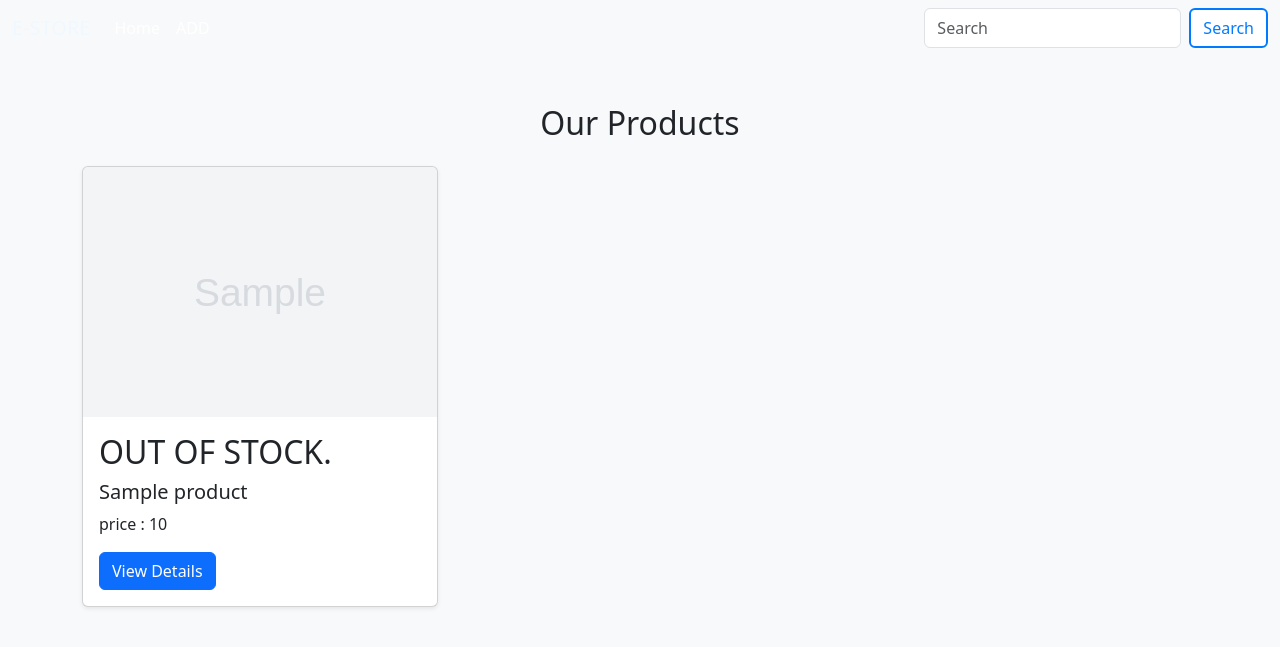
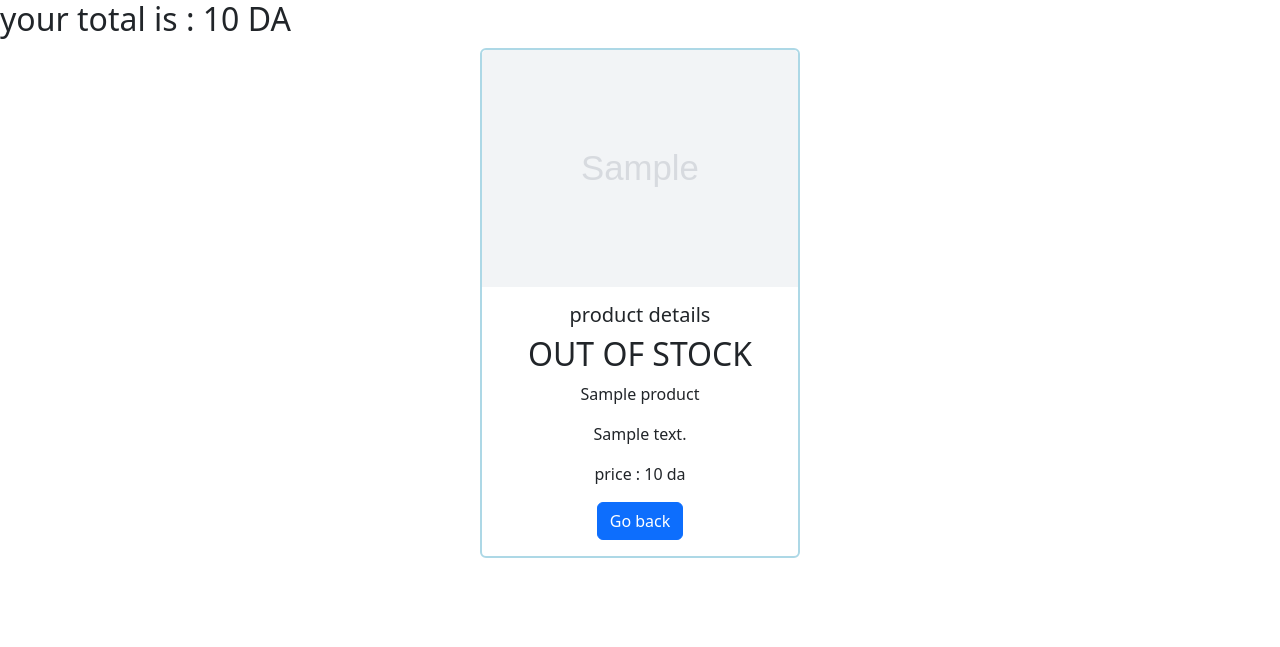
Before and after one commit to reabs3301/projet_ecom, a Django app: template templates/home.html in a window 1280 px wide. Shown: the top 647 px of the page. Run offline with Django 3.2, Linux system fonts and the light colour scheme; the template is opened without the code that fills it: most values are stand-ins (such as "Sample title", 1, 10 or a date in 2020); grey boxes marked "Sample" are stand-in pictures; some libraries are stand-ins or nearby versions.

Commit message:
Update home.html

```diff
--- a/templates/home.html
+++ b/templates/home.html
@@ -1,79 +1,49 @@
 <!DOCTYPE html>
 <html lang="en">
-{%load static%}
+    {%load static%}
 <head>
     <meta charset="UTF-8">
     <meta name="viewport" content="width=device-width, initial-scale=1.0">
     <link rel="stylesheet" href="{% static 'css/bootstrap.min.css' %}">
-    <title>HOME</title>
+    <title>DETAILS</title>
 </head>
-<body style="background-color:#F8F9FA;">
+<body>
+    <div style="padding-top: 0px;">
+        <h2>your total is : {{total}} DA</h2>
 
-    <nav class="navbar navbar-expand-lg bg-body-tertiary" style="background-color: #007BFF;">
-        <div class="container-fluid" >
-          <a class="navbar-brand" href="#" style="color: aliceblue;">E-STORE</a>
-          <button class="navbar-toggler" type="button" data-bs-toggle="collapse" data-bs-target="#navbarSupportedContent" aria-controls="navbarSupportedContent" aria-expanded="false" aria-label="Toggle navigation">
-            <span class="navbar-toggler-icon"></span>
-          </button>
-          <div class="collapse navbar-collapse" id="navbarSupportedContent">
-            <ul class="navbar-nav me-auto mb-2 mb-lg-0">
-              <li class="nav-item">
-                <a class="nav-link active" aria-current="page" href="#" style="color: white;">Home</a>
-              </li>
-              <li class="nav-item">
-                <a class="nav-link" href="#" style="color: white;">ADD</a>
-              </li>
-            </ul>
-            <form class="d-flex" role="search" method="POST" action="{% url 'search' %}">
-              {% csrf_token %}
-              <input class="form-control me-2" type="search" placeholder="Search" aria-label="Search" name="input_to_pass">
+    </div>
+    <center>
 
-              <button class="btn btn-outline-success custom-search-btn" type="submit" >Search</button>
-              <style>
-                .custom-search-btn {
-                    background-color:white ;
-                    color: #007BFF ;
-                    border: 2px solid #007BFF ;
-                    /*transition: 0.3s ease-in-out;*/
-                }
+        <div class="card" style="width: 20rem; margin: 10px; border-color:	#ADD8E6; border-width: 2px;">
+            {% if products.quantite > 0 %}
+                <img src="{{ products.image.url }}" class="card-img-top" alt="product.name">
+                <div class="card-body">
 
-                .custom-search-btn:hover {
-                    background-color: #007BFF ;
-                    color: white ;
-                }
-            </style>
-            </form>
-          </div>
+                    <h5 class="card-title">product details</h5>
+                    <p class="card-text">{{products.name}}</p>
+                    <p class="card-text">{{products.description}}</p>
+                    <p class="card-text">price : {{products.price}} da</p>
+                    <a href="{% url 'get' products.id 1 %}" class="btn btn-primary">add to cart</a>
+                    <a href="{% url 'home' %}" class="btn btn-primary">Go back</a>
+                </div>
+            {%else%}
+                <img src="{{ products.image.url }}" class="card-img-top" alt="product.name" style="opacity: 0.3;">
+                <div class="card-body">
+                    <h5 class="card-title">product details</h5>
+                    <h2>OUT OF STOCK</h2>
+                    <p class="card-text">{{products.name}}</p>
+                    <p class="card-text">{{products.description}}</p>
+                    <p class="card-text">price : {{products.price}} da</p>
+                    <a href="{% url 'home' %}" class="btn btn-primary">Go back</a>
+                </div>
+            {% endif %}
+
+
         </div>
-    </nav>
+    </center>
 
-    <div class="container mt-5" >
-        <h2 class="text-center mb-4">Our Products</h2>
-        <div class="row">
-            {% for product in products %}
-                <div class="col-md-4 mb-4" >
-                    <div class="card shadow-sm" >
-                        {% if product.quantite > 0 %}
-                            <img src="{{ product.image.url }}" class="card-img-top" alt="{{ product.name }}" style="height: 250px; object-fit: cover;">
-                            <div class="card-body">
-                                <h5 class="card-title">{{ product.name }}</h5>
-                                <p class="card-text">price : {{product.price}}</p>
-                                <a href="{% url 'detail' product.id product.quantite%}" class="btn btn-primary">View Details</a>
-                            </div>
-                        {% else %}
-                            <img src="{{ product.image.url }}" class="card-img-top" alt="{{ product.name }}" style="height: 250px; object-fit: cover; opacity: 0.3;">
-                            <div class="card-body">
-                                <h2>OUT OF STOCK.</h2>
-                                <h5 class="card-title">{{ product.name }}</h5>
-                                <p class="card-text">price : {{product.price}}</p>
-                                <a href="{% url 'detail' product.id product.quantite%}" class="btn btn-primary">View Details</a>
-                            </div>
-                        {% endif %}
-                    </div>
-                </div>
-            {% endfor %}
-        </div>
-    </div>
+
+
 
     <script src="{% static 'js/bootstrap.bundle.min.js' %}"> </script>
 </body>
```
